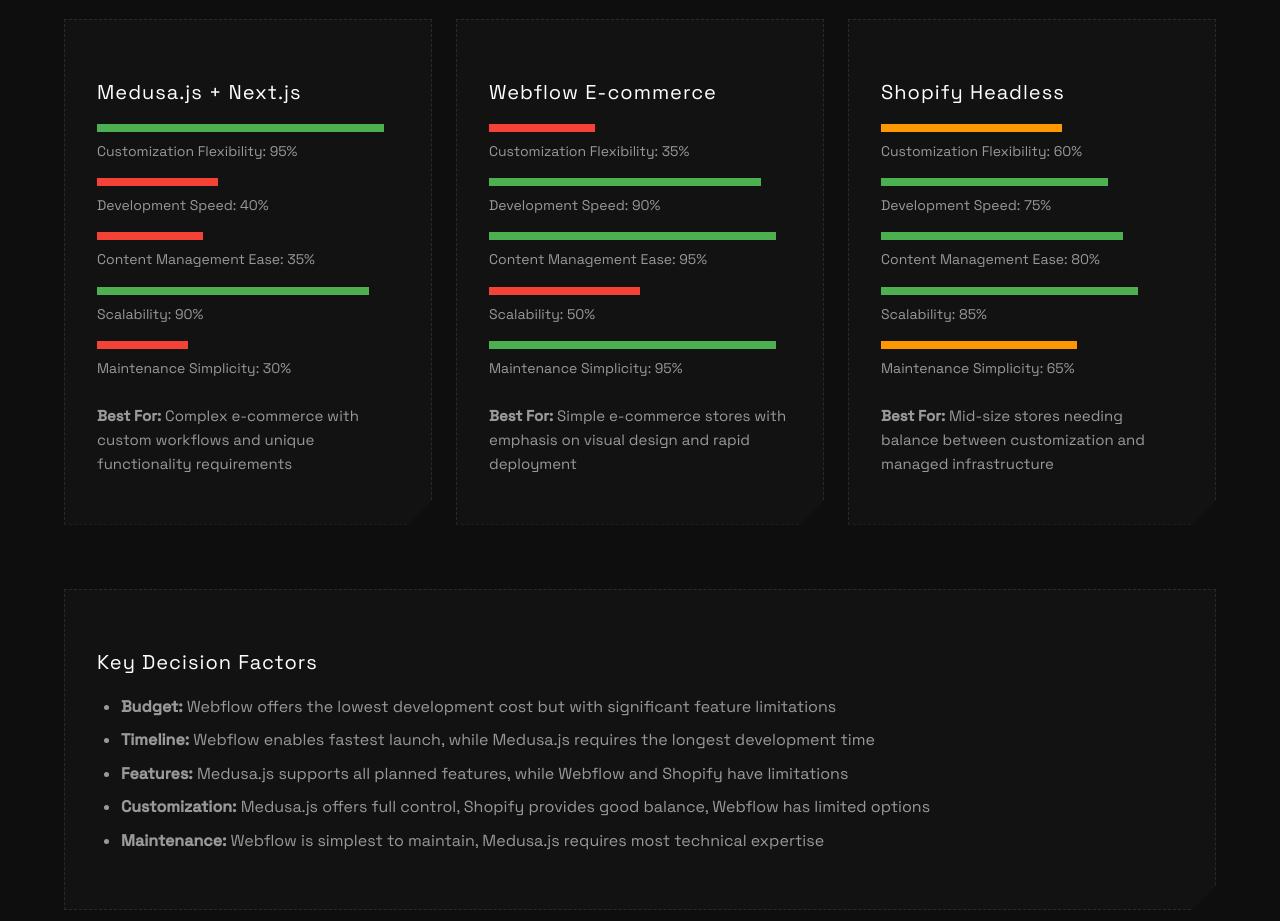
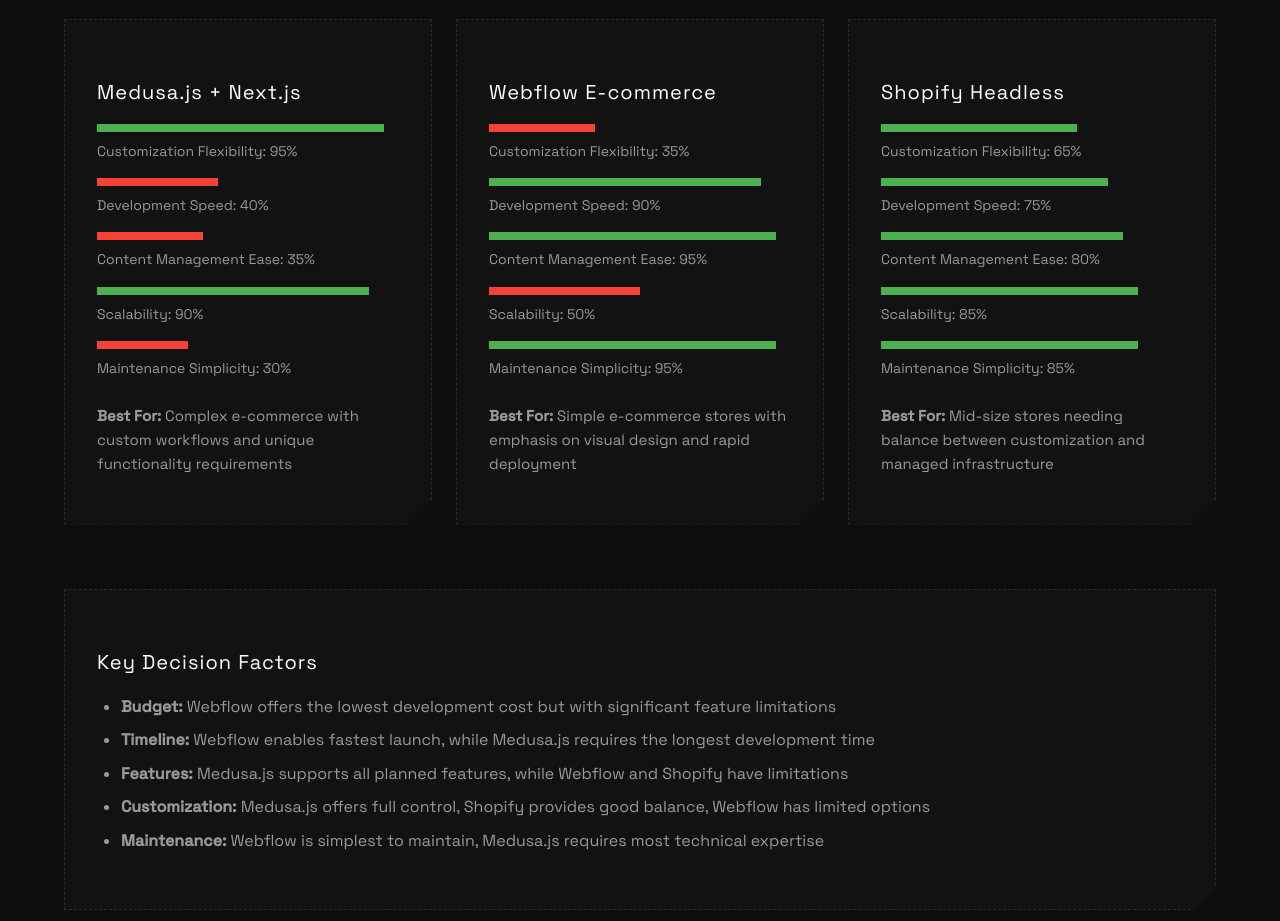
Before and after one commit to atwww-dev/specs, a plain HTML site: page index.html in a window 1280 px wide. Shown: the part 840-1761 px from the top of the page. Drawn offline with Linux system fonts and the light colour scheme.

Commit message:
Update index.html

```diff
--- a/index.html
+++ b/index.html
@@ -714,8 +714,8 @@
           <div class="card">
             <h4 class="card-title">Shopify Headless</h4>
             <div style="margin-bottom: 16px;">
-              <div style="height: 8px; background-color: #ff9800; width: 60%; margin-bottom: 8px;"></div>
-              <p style="font-size: 14px;">Customization Flexibility: 60%</p>
+              <div style="height: 8px; background-color: #4caf50; width: 65%; margin-bottom: 8px;"></div>
+              <p style="font-size: 14px;">Customization Flexibility: 65%</p>
             </div>
             <div style="margin-bottom: 16px;">
               <div style="height: 8px; background-color: #4caf50; width: 75%; margin-bottom: 8px;"></div>
@@ -730,8 +730,8 @@
               <p style="font-size: 14px;">Scalability: 85%</p>
             </div>
             <div style="margin-bottom: 16px;">
-              <div style="height: 8px; background-color: #ff9800; width: 65%; margin-bottom: 8px;"></div>
-              <p style="font-size: 14px;">Maintenance Simplicity: 65%</p>
+              <div style="height: 8px; background-color: #4caf50; width: 85%; margin-bottom: 8px;"></div>
+              <p style="font-size: 14px;">Maintenance Simplicity: 85%</p>
             </div>
             <div style="margin-top: 24px;">
               <p style="font-size: 15px;"><strong>Best For:</strong> Mid-size stores needing balance between customization and managed infrastructure</p>
```
